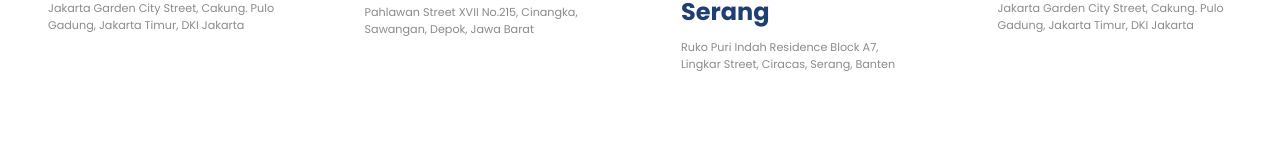
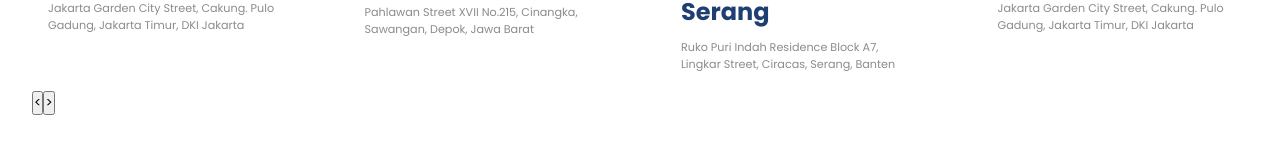
Before and after one commit to noahnoahnoahtran/Web_Dev, a React (Create React App) app in the folder Website/8_real_estate/: page / in a window 1280 px wide. Shown: the part 1326-1470 px from the top of the page. Before the commit the page ends 1447 px from the top, so only its background shows below. Built offline with nearby package versions, Linux system fonts and the light colour scheme.

Commit message:
feat(residencies): add slider buttons

```diff
--- a/Website/8_real_estate/src/components/Residencies/Residencies.jsx
+++ b/Website/8_real_estate/src/components/Residencies/Residencies.jsx
@@ -14,6 +14,7 @@ function Residencies() {
           <span className="primaryText">Popular Residencies</span>
         </div>
         <Swiper {...sliderSettings}>
+          <SliderButtons />
           {data.map((card, i) => (
             <SwiperSlide key={i}>
               <div className="flexColStart r-card">
@@ -34,3 +35,13 @@ function Residencies() {
 }
 
 export default Residencies;
+
+function SliderButtons() {
+  const swiper = useSwiper();
+  return (
+    <div className="r-button">
+      <button onClick={() => swiper.slidePrev()}>&lt;</button>
+      <button onClick={() => swiper.slideNext()}>&gt;</button>
+    </div>
+  );
+}
```
